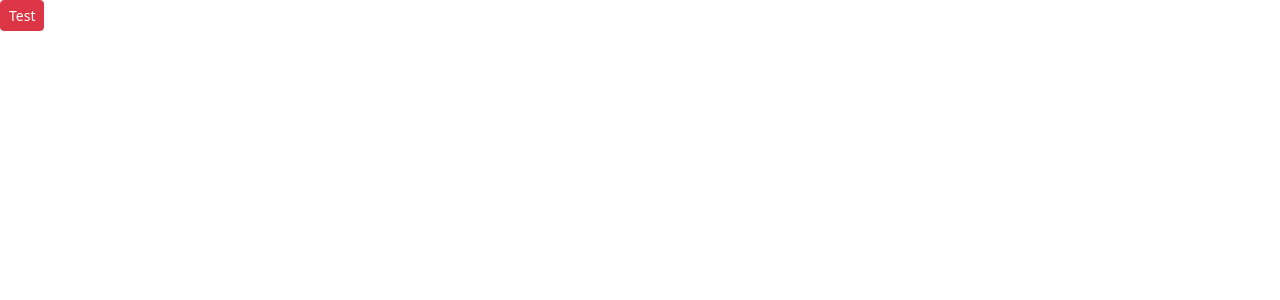
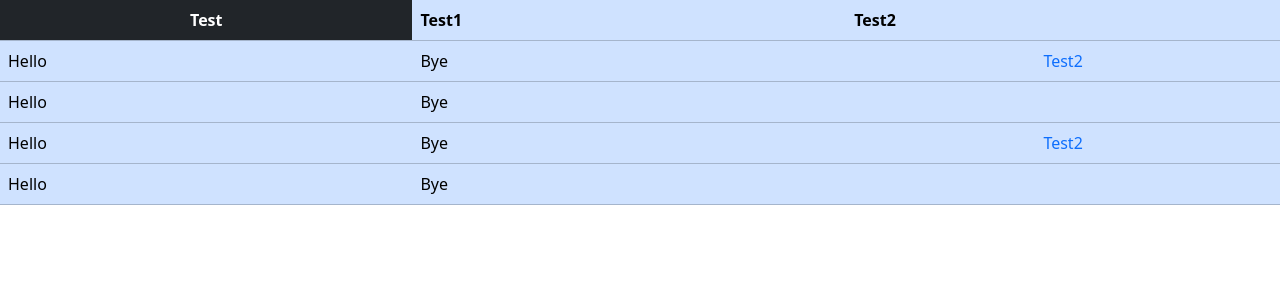
Before and after one commit to sumitsainiguniya/vite5, a Vue app: page / in a window 1280 px wide. Before the commit this address led to /login. Shown: the top 300 px of the page. Built offline with nearby package versions, Linux system fonts and the light colour scheme.

Commit message:
STable common component implemented

```diff
--- a/src/App.vue
+++ b/src/App.vue
@@ -1,13 +1,15 @@
 <template>
   <!-- <AdminLayout v-if="checkAuth"></AdminLayout>
   <GuestLayout v-else></GuestLayout> -->
-  <SButton type="button" class="test" size="sm" color="danger" :loading="false"
+  <!-- <SButton type="button" class="test" size="sm" color="danger" :loading="false"
     >Test</SButton
-  >
+  > -->
+  <RouterView></RouterView>
 </template>
 
 <script setup lang="ts">
-import SButton from "@components/SButton/SButton.vue";
+import { RouterView } from "vue-router";
+// import SButton from "@components/SButton/SButton.vue";
 
 // import AdminLayout from "@layouts/admin/AdminLayout.vue";
 // import GuestLayout from "@layouts/guest/guest.vue";
--- /dev/null
+++ b/src/components/Component.interface.ts
@@ -0,0 +1,10 @@
+export type Color =
+  | "primary"
+  | "secondary"
+  | "success"
+  | "danger"
+  | "warning"
+  | "info"
+  | "light"
+  | "dark"
+  | "link";
--- a/src/components/SButton/SButton.interface.ts
+++ b/src/components/SButton/SButton.interface.ts
@@ -1,18 +1,10 @@
+import { Color } from "../Component.interface";
+
 export interface SButtonProps {
   type?: "button" | "submit" | "reset";
   text?: string;
   size?: "sm" | "lg";
-  color?:
-    | "primary"
-    | "secondary"
-    | "success"
-    | "danger"
-    | "warning"
-    | "info"
-    | "light"
-    | "dark"
-    | "link";
-
+  color?: Color;
   loading?: boolean;
   disabled?: boolean;
 }
--- /dev/null
+++ b/src/components/STable/STable.interface.ts
@@ -0,0 +1,18 @@
+import { Color } from "../Component.interface";
+
+export interface STableProps {
+  id?: string;
+  headerClass?: string;
+  headerBGColor?: Color;
+  rowBGColor?: Color;
+  rowClass?: string;
+  columns: STableColumn[];
+  rows: any[];
+}
+
+export interface STableColumn {
+  key?: string;
+  value?: string;
+  cellClass?: string;
+  headerClass?: string;
+}
--- /dev/null
+++ b/src/components/STable/STable.vue
@@ -0,0 +1,39 @@
+<template>
+  <table class="table" :id="props.id">
+    <thead :class="{ [`table-${props.headerBGColor}`]: props.headerBGColor }">
+      <tr :class="props.headerClass">
+        <th
+          v-for="column in props.columns"
+          scope="col"
+          :class="column.headerClass"
+        >
+          <span :id="column.key">{{ column.value }}</span>
+        </th>
+      </tr>
+    </thead>
+    <tbody>
+      <tr
+        :class="{
+          [`table-${props.rowBGColor}`]: props.rowBGColor,
+          [`${props.rowClass}`]: props.rowClass,
+        }"
+        v-for="row in props.rows"
+      >
+        <td
+          scope="row"
+          v-for="column in props.columns"
+          :class="column.cellClass"
+        >
+          {{ row[`${column.key}`] }}
+        </td>
+      </tr>
+    </tbody>
+  </table>
+</template>
+<script setup lang="ts">
+import { STableProps } from "./STable.interface";
+const props = withDefaults(defineProps<STableProps>(), {
+  columns: [],
+  rows: [],
+});
+</script>
--- a/src/routers/routers.ts
+++ b/src/routers/routers.ts
@@ -1,20 +1,20 @@
 import { createRouter, createWebHistory } from "vue-router";
 import { routes } from "./routerList";
-import { useAuthStore } from "@/stores/Auth/auth";
+// import { useAuthStore } from "@/stores/Auth/auth";
 
 const router = createRouter({
   history: createWebHistory(),
   routes: routes,
 });
 
-router.beforeEach((to, from, next) => {
-  const { checkAuth } = useAuthStore();
-  const requiresAuth = to.matched.some((record) => record.meta.requiresAuth);
-  if (requiresAuth && !checkAuth) {
-    next("/login"); // redirect to login if user is not authenticated
-  } else {
-    next(); // otherwise proceed
-  }
-});
+// router.beforeEach((to, from, next) => {
+//   const { checkAuth } = useAuthStore();
+//   const requiresAuth = to.matched.some((record) => record.meta.requiresAuth);
+//   if (requiresAuth && !checkAuth) {
+//     next("/login"); // redirect to login if user is not authenticated
+//   } else {
+//     next(); // otherwise proceed
+//   }
+// });
 
 export { router };
--- a/src/views/Home.vue
+++ b/src/views/Home.vue
@@ -1,3 +1,47 @@
 <template>
-    <h1>Welcome to Home Page</h1>
+  <STable
+    :header-b-g-color="'primary'"
+    row-b-g-color="primary"
+    :columns="[
+      {
+        key: 'test',
+        value: 'Test',
+        headerClass: 'bg-dark text-white text-center',
+      },
+      {
+        key: 'test1',
+        value: 'Test1',
+      },
+      {
+        key: 'test2',
+        value: 'Test2',
+        cellClass: 'text-primary text-center',
+      },
+    ]"
+    :rows="[
+      {
+        test: 'Hello',
+        test1: 'Bye',
+        test2: 'Test2',
+      },
+      {
+        test: 'Hello',
+        test1: 'Bye',
+        // test2: 'Test2',
+      },
+      {
+        test: 'Hello',
+        test1: 'Bye',
+        test2: 'Test2',
+      },
+      {
+        test: 'Hello',
+        test1: 'Bye',
+        // test2: 'Test2',
+      },
+    ]"
+  ></STable>
 </template>
+<script setup lang="ts">
+import STable from "@components/STable/STable.vue";
+</script>
--- /dev/null
+++ b/src/views/TableTestColumn.vue
@@ -0,0 +1,3 @@
+<template>
+    <span class="text-success">Test1</span>
+</template>
```
